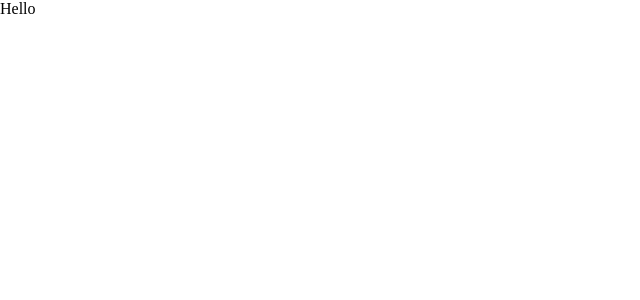
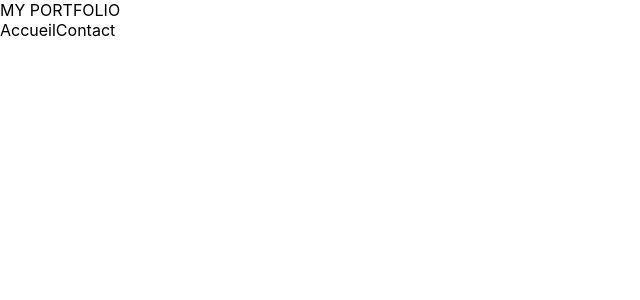
Before and after one commit to thevenardjulien/OC_JT_P12_MyPortfolio, a React (Vite) app: page / in a window 1280 px wide. Shown: the top 300 px of the page, without its empty margins (0-640 px from the left). Built offline with nearby package versions, Linux system fonts and the light colour scheme.

Commit message:
Install sass & setup first layout (header)

```diff
--- a/package.json
+++ b/package.json
@@ -23,6 +23,7 @@
     "eslint": "^8.55.0",
     "eslint-plugin-react-hooks": "^4.6.0",
     "eslint-plugin-react-refresh": "^0.4.5",
+    "sass": "^1.70.0",
     "typescript": "^5.2.2",
     "vite": "^5.0.8"
   }
--- a/src/App.css
+++ /dev/null
@@ -1,9 +0,0 @@
-* {
-  margin: 0;
-  box-sizing: border-box;
-}
-
-*::before,
-*::after {
-  margin: 0;
-}
--- /dev/null
+++ b/src/App.scss
@@ -0,0 +1,23 @@
+* {
+  margin: 0;
+  box-sizing: border-box;
+}
+
+*::before,
+*::after {
+  margin: 0;
+}
+
+body {
+  font-family: Inter, serif;
+  font-size: 1rem;
+}
+
+a {
+  text-decoration: none;
+  color: inherit;
+}
+
+a:hover {
+  text-decoration: underline;
+}
--- a/src/App.tsx
+++ b/src/App.tsx
@@ -1,7 +1,12 @@
-import "./App.css";
+import "./App.scss";
+import Header from "./layout/Header";
 
 function App() {
-  return <div>Hello</div>;
+  return (
+    <>
+      <Header />
+    </>
+  );
 }
 
 export default App;
--- /dev/null
+++ b/src/layout/Header.tsx
@@ -0,0 +1,13 @@
+import { NavLink } from "react-router-dom";
+
+const Header = () => {
+  return (
+    <div>
+      <div>MY PORTFOLIO</div>
+      <NavLink to="/">Accueil</NavLink>
+      <NavLink to="/">Contact</NavLink>
+    </div>
+  );
+};
+
+export default Header;
```
Also changed, not shown: 1 other file (tests, documents, lock files or other folders).
